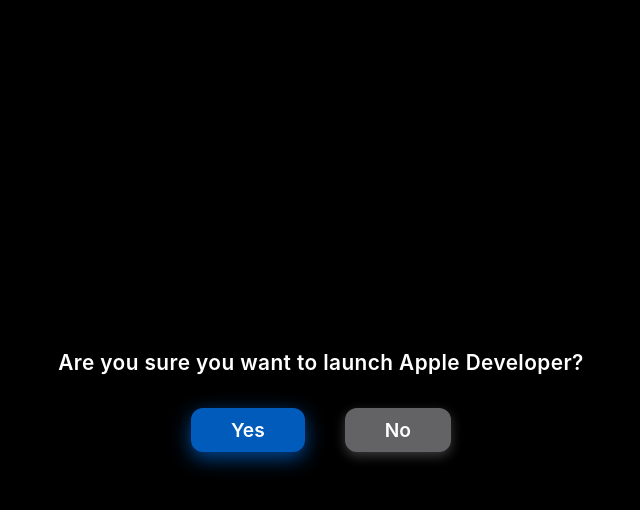
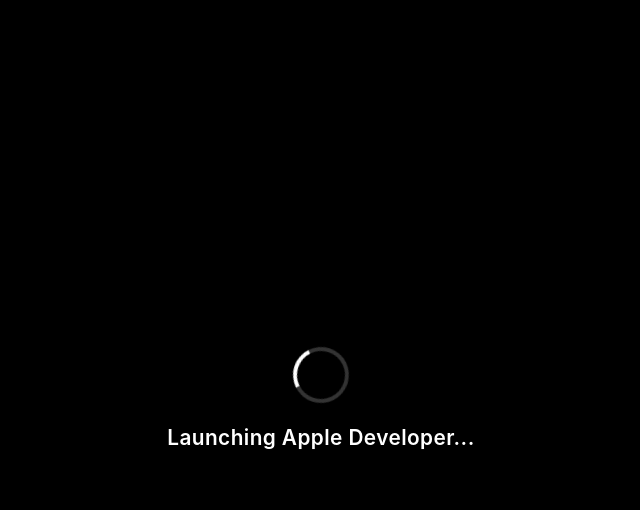
Before and after one commit to Githubuser102234/Apple-Developer, a plain HTML site: page index.html in a window 1280 px wide. Both pictures are taken after a click on the button "Yes". Shown: the whole page, without its empty margins (319-959 px from the left). Drawn offline with Linux system fonts and the light colour scheme.

Commit message:
Update index.html

```diff
--- a/index.html
+++ b/index.html
@@ -6,7 +6,7 @@
 
   <!-- iOS Web App Support -->
   <meta name="apple-mobile-web-app-capable" content="yes" />
-  <meta name="apple-mobile-web-app-status-bar-style" content="black-translucent" />
+  <meta name="apple-mobile-web-app-status-bar-style" content="black" />
   <meta name="apple-mobile-web-app-title" content="iBoot" />
   <link rel="apple-touch-icon" href="https://upload.wikimedia.org/wikipedia/commons/f/fa/Apple_logo_black.svg" />
 
@@ -128,6 +128,30 @@
       outline: none;
       box-shadow: 0 6px 20px rgba(72, 72, 74, 0.8);
     }
+
+    /* Apple-style loading spinner (like on apple.com login) */
+    .spinner {
+      display: inline-block;
+      width: 48px;
+      height: 48px;
+      border: 4px solid rgba(255, 255, 255, 0.2);
+      border-top-color: white;
+      border-radius: 50%;
+      animation: spin 1s linear infinite;
+      margin-bottom: 20px;
+    }
+
+    @keyframes spin {
+      to { transform: rotate(360deg); }
+    }
+
+    #loading-text {
+      font-weight: 600;
+      color: white;
+      font-size: 1.3rem;
+      letter-spacing: 0.02em;
+      user-select: none;
+    }
   </style>
 </head>
 <body>
@@ -156,15 +180,18 @@
       }, 1000);
     }, 3000);
 
-    // Optional: handle button clicks (currently just alert)
+    const menu = document.getElementById('menu-screen');
+
     document.getElementById('yes-btn').addEventListener('click', () => {
-      alert('Launching Apple Developer...');
-      // e.g., window.location.href = 'https://developer.apple.com';
+      // Replace menu content with spinner + loading text
+      menu.innerHTML = `
+        <div class="spinner" aria-label="Loading"></div>
+        <div id="loading-text">Launching Apple Developer...</div>
+      `;
     });
 
     document.getElementById('no-btn').addEventListener('click', () => {
       alert('Canceled.');
-      // e.g., close modal or go back
     });
   </script>
 
```
